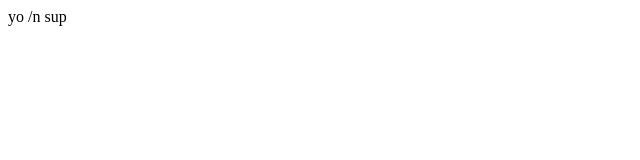
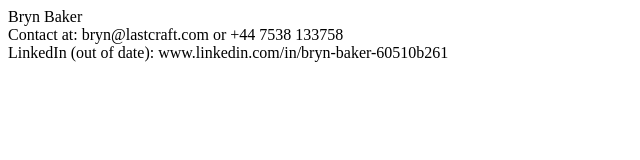
Before and after one commit to Leapton1/CVs, a plain HTML site: page index.html in a window 1280 px wide. Shown: the whole page, without its empty margins (0-640 px from the left). Drawn offline with Linux system fonts and the light colour scheme.

Commit message:
adding text

```diff
--- a/index.html
+++ b/index.html
@@ -1,7 +1,9 @@
 <html>
 
-<p>yo /n
- sup
+<p>
+    Bryn Baker <br>
+    Contact at: bryn@lastcraft.com or +44 7538 133758 <br>
+    LinkedIn (out of date): www.linkedin.com/in/bryn-baker-60510b261
 
 </p>
 
```
